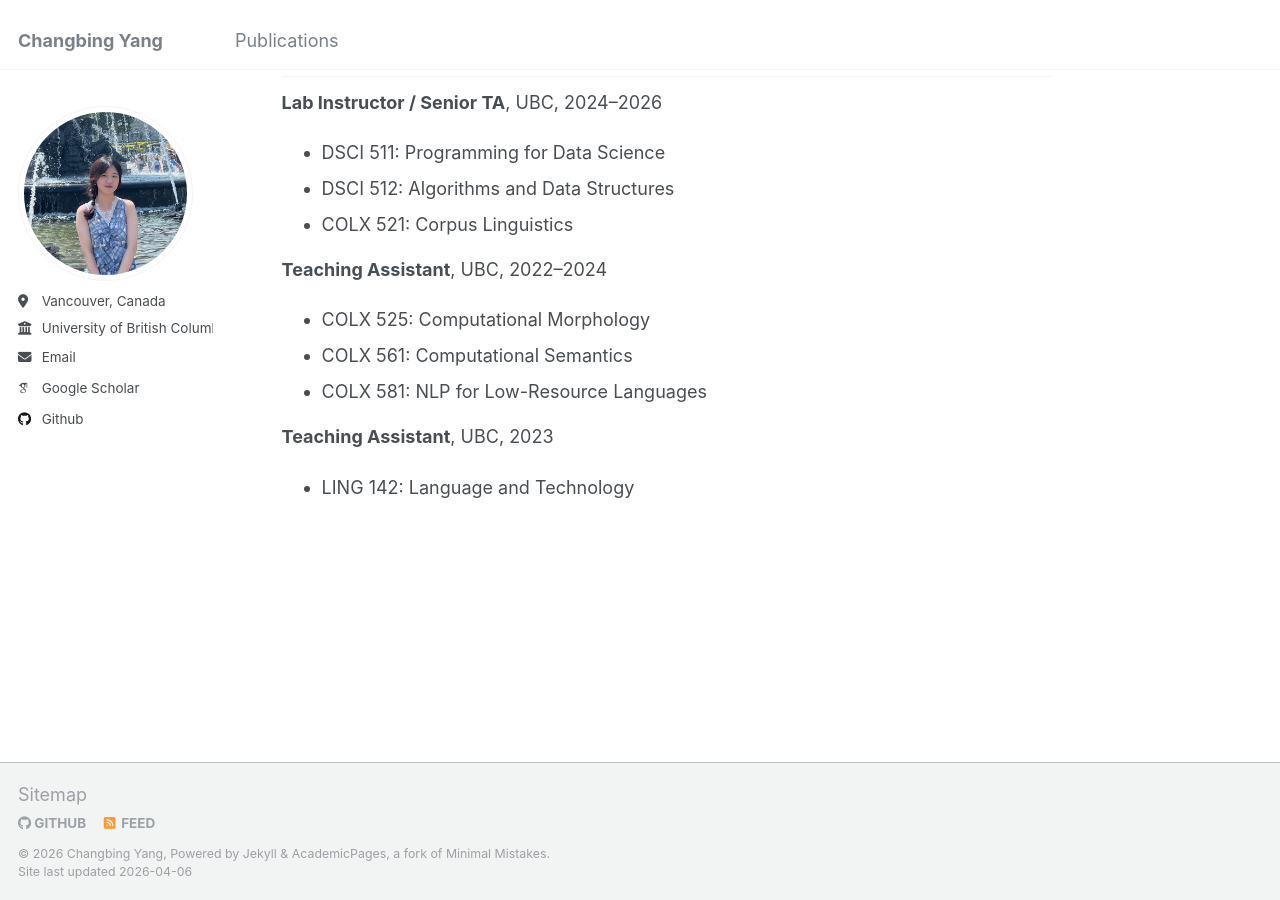
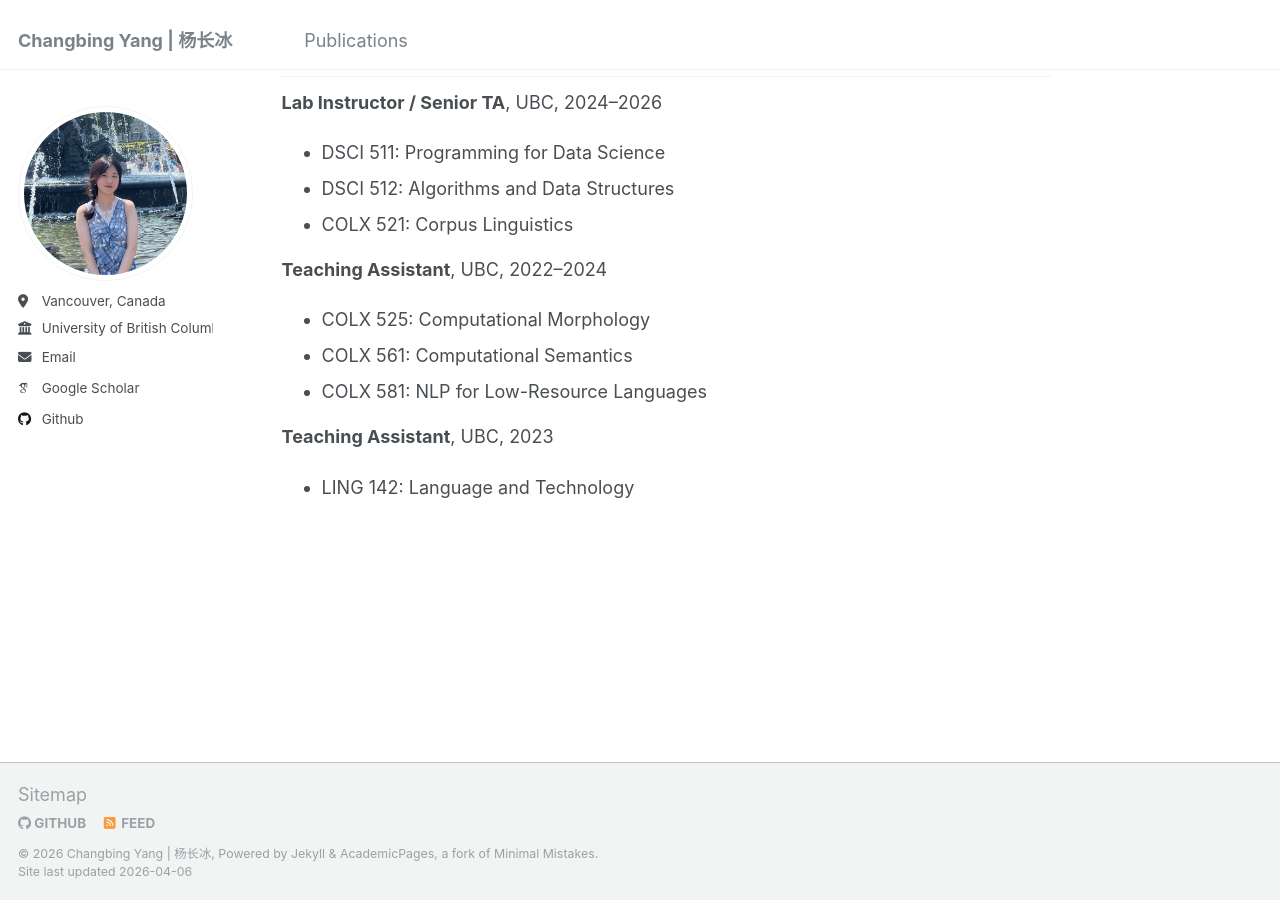
Before and after one commit to changbingY/changbingY.github.io, a Jekyll site: the page built from _pages/about.md, in a window 1280 px wide and 900 px high, scrolled down 3320 px. Built offline with Jekyll 4.4.1, drawn with Linux system fonts in a browser that asks for light colours; some web fonts are replaced.

Commit message:
Update _config.yml

```diff
--- a/_config.yml
+++ b/_config.yml
@@ -7,7 +7,7 @@
 # server process.
 
 # Basic Site Settings
-title : "Changbing Yang"
+title : "Changbing Yang | 杨长冰"
 name : &name ""
 description : &description "PhD candidate in Computational Linguistics at UBC working on low-resource language technology, LLMs, and language documentation."
 repository : "changbingY/changbingY.github.io"
```
